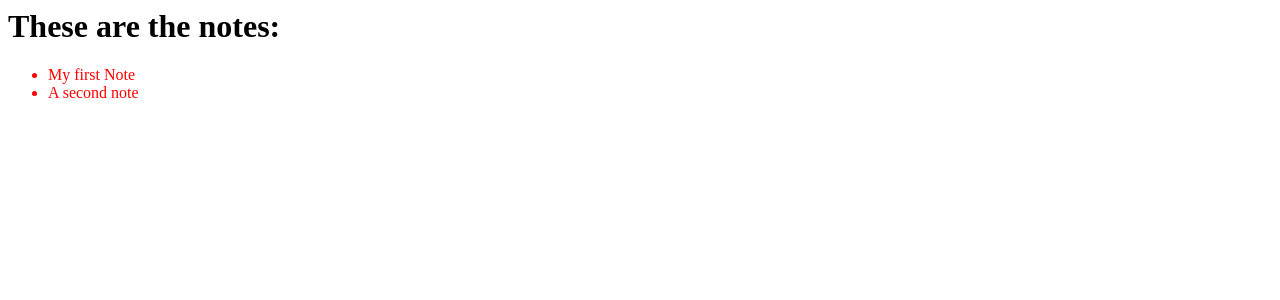
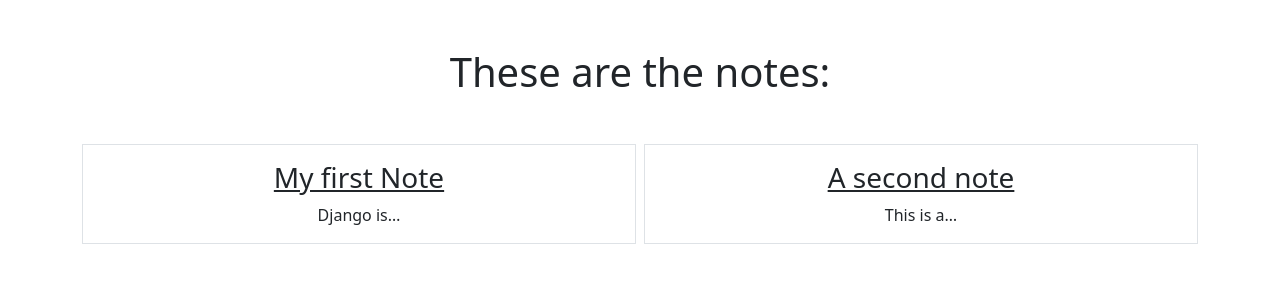
Before and after one commit to MichalWiorek/Django_Essential_Training, a Django app: page /smart/notes in a window 1280 px wide. Shown: the top 300 px of the page. Run offline with Django 4.2, Linux system fonts and the light colour scheme; data comes from the database, SQL or seed files in the repository.

Commit message:
Add styles to home, note_list, note_detail and some links

```diff
--- a/home/templates/home/welcome.html
+++ b/home/templates/home/welcome.html
@@ -4,4 +4,5 @@
 {% block content %}
     <h1>Welcome to SmartNotes!</h1>>
     <p> Today is {{today}}</p>
+    <a href="{% url 'notes.list' %}" class="btn btn-primary">Check out this smart notes!</a>
 {% endblock %}
--- a/notes/templates/notes/notes_detail.html
+++ b/notes/templates/notes/notes_detail.html
@@ -1,7 +1,9 @@
 {% extends "base.html" %}
 
 {% block content %}
-    <h1>{{note.title}}</h1>
+<div class="border round">
+    <h1 class="my-5">{{note.title}}</h1>
 
     <p>{{note.text}}</p>
+</div>
 {% endblock %}
--- a/notes/templates/notes/notes_list.html
+++ b/notes/templates/notes/notes_list.html
@@ -1,11 +1,19 @@
 {% extends "base.html" %}
 
 {% block content %}
-    <h1>These are the notes:</h1>
+    <h1 class="my-5">These are the notes:</h1>
 
-    <ul>
+    <div class="row row-cols3 g-2">
         {% for note in notes %}
-            <li class="note-li">{{note.title}}</li>
+        <div class="col">
+            <div class="p-3 border">
+                <a href="{% url 'notes.detail' pk=note.id %}" class="text-dark text-decoration-non">
+                    <h3> {{note.title}}</h3>
+                </a>
+                {{note.text|truncatechars:10}}
+            </div>
+        </div>
         {% endfor %}
-    </ul>
+
+    </div>
 {% endblock %}
--- a/notes/urls.py
+++ b/notes/urls.py
@@ -3,6 +3,6 @@ from django.urls import path
 from . import views
 
 urlpatterns = [
-    path('notes', views.NotesListView.as_view()),
-    path('notes/<int:pk>', views.NotesDetailView.as_view()),
+    path('notes', views.NotesListView.as_view(), name="notes.list"),
+    path('notes/<int:pk>', views.NotesDetailView.as_view(), name="notes.detail"),
 ]
--- a/static/templates/base.html
+++ b/static/templates/base.html
@@ -1,11 +1,14 @@
 {% load static %}
 <html>
     <head>
-        <link rel="stylesheet" type="text/css" href="{% static 'css/style.css' %}"/>
+        <title>SmartNotes!</title>
+        <link href="https://cdn.jsdelivr.net/npm/bootstrap@5.0.2/dist/css/bootstrap.min.css" rel="stylesheet" integrity="sha384-EVSTQN3/azprG1Anm3QDgpJLIm9Nao0Yz1ztcQTwFspd3yD65VohhpuuCOmLASjC" crossorigin="anonymous">
     </head>
 
     <body>
+        <div class="my-5 text-center container">
         {% block content %}
         {% endblock %}
+        </div>
     </body>
 </html>
```
